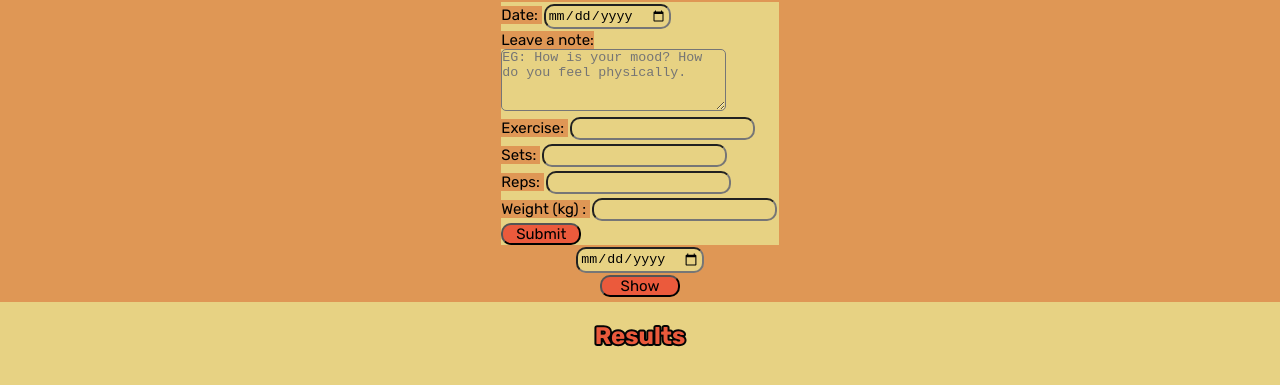
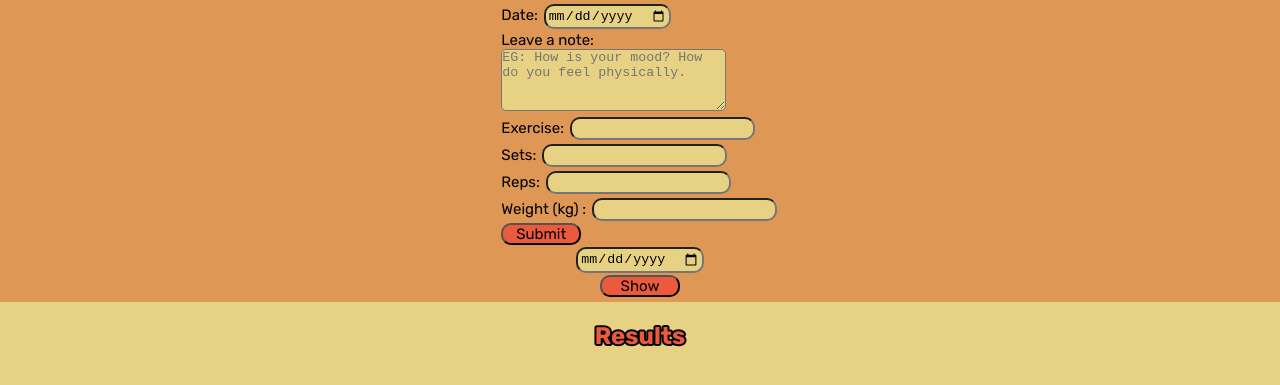
Before and after one commit to CW987/wk5a, a website built with Vite: page client/index.html in a window 1280 px wide. Shown: the part 63-448 px from the top of the page. Built offline with nearby package versions, Linux system fonts and the light colour scheme; files whose address does not match are found by name.

Commit message:
changed the form colour.

```diff
--- a/client/src/style.css
+++ b/client/src/style.css
@@ -3,6 +3,10 @@
     box-sizing: border-box;
     padding: 0px;
     background-color:#E7D283;
+
+}
+
+.container {
 
 }
 
@@ -54,8 +58,8 @@ h1 {
     background-color: #EB5A3C;
 }
 
-.input-form{
-    background-color: #DF9755;
+#input-form{
+    background-color:#DF9755;
 }
 
 #message {
```
